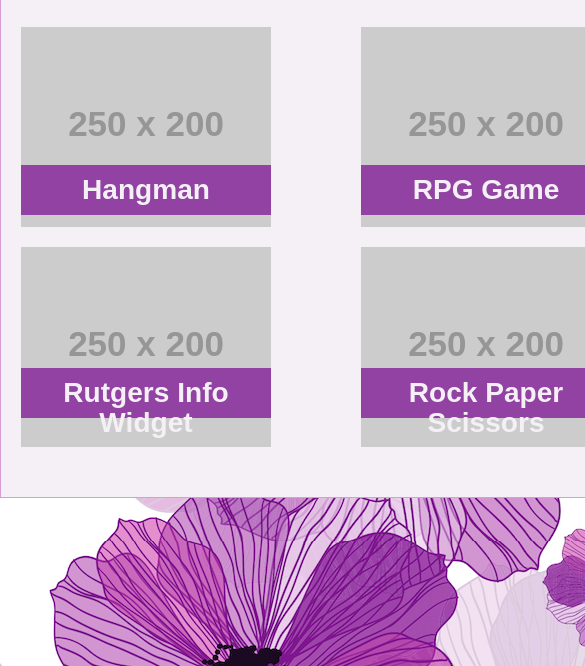
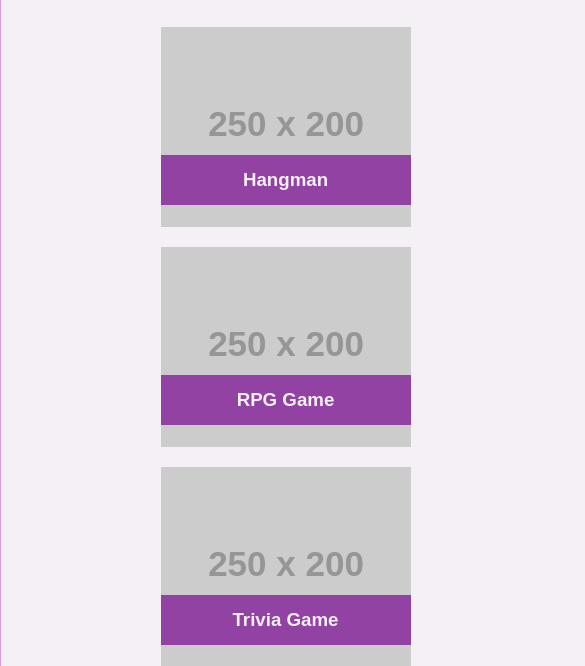
Before and after one commit to kmstern4/Responsive-Portfolio, a plain HTML site: page portfolio.html in a window 390 px wide. Shown: the part 178-844 px from the top of the page, 585 px wide, since content can reach past the window. Drawn offline with Linux system fonts and the light colour scheme; placeholder pictures from the web are drawn by us.

Commit message:
made portfolio responsive

```diff
--- a/Assets/CSS/style.css
+++ b/Assets/CSS/style.css
@@ -126,8 +126,6 @@
     height: 50px;
 }
 
-
-
 #myphoto {
     float: left;
     margin-right: 20px;
@@ -205,6 +203,49 @@
         width: 100%;
     }
 
+    .projects {
+        width: 100%;
+        height: 640px;
+    }
+
+    #holder2 {
+        left: 300px;
+    }
+
+    #rpg {
+        left: 300px;
+    }
+
+    #holder3 {
+        left: 0px;
+        top: 220px;
+    }
+
+    #trivia {
+        left: 0px;
+        top: 330px;
+    }
+
+    #holder4 {
+        left: 300px;
+        top: 220px;
+    }
+
+    #widget {
+        left: 300px;
+        top: 330px;
+    }
+
+    #holder5 {
+        bottom: 0px;
+        left: 0px;
+    }
+
+    #rockpaper {
+        bottom: 2px;
+        left: 0px;
+    }
+
 }
 
 @media screen and (max-width: 768px) {
@@ -232,9 +273,51 @@
         left: 35%;
     }
 
+    .projects {
+        font-size: 16px;
+    }
+
 }
 
 @media screen and (max-width: 640px) {
+    .projects {
+        height: 1100px;
+    }
 
+    #holder1, #holder2, #holder3, #holder4, #holder5, #hangman, #widget, #rockpaper, #rpg, #trivia {
+        left: 25%;
+    }
+
+    #holder2 {
+        top: 220px;
+    }
+
+    #rpg {
+        top: 330px;
+    }
+
+    #holder3 {
+        top: 440px;
+    }
+
+    #trivia {
+        top: 550px;
+    }
+
+    #holder4 {
+        top: 660px;
+    }
+
+    #widget {
+        top: 770px;
+    }
+
+    #holder5 {
+        top: 880px;
+    }
+
+    #rockpaper {
+        top: 990px;
+    }
 
 }
--- a/portfolio.html
+++ b/portfolio.html
@@ -24,26 +24,22 @@
             <div class="contentInside">
                 <h2>Portfolio</h2>
                 <div class="projects">
-                    <div class="wrapper">
+
                         <img src="https://via.placeholder.com/250x200" id="holder1">
                         <h3 id="hangman">Hangman</h3>
-                    </div>
-                    <div class="wrapper">
+
                         <img src="https://via.placeholder.com/250x200" id="holder2">
                         <h3 id="rpg">RPG Game</h3>
-                    </div>
-                    <div class="wrapper">
+
                         <img src="https://via.placeholder.com/250x200" id="holder3">
                         <h3 id="trivia">Trivia Game</h3>
-                    </div>
-                    <div class="wrapper">
+
                         <img src="https://via.placeholder.com/250x200" id="holder4">
                         <h3 id="widget">Rutgers Info Widget</h3>
-                    </div>
-                    <div class="wrapper">
+
                         <img src="https://via.placeholder.com/250x200" id="holder5">
                         <h3 id="rockpaper">Rock Paper Scissors</h3>
-                    </div>
+
                 </div>
                 <div class="push"></div>
             </div>
```
